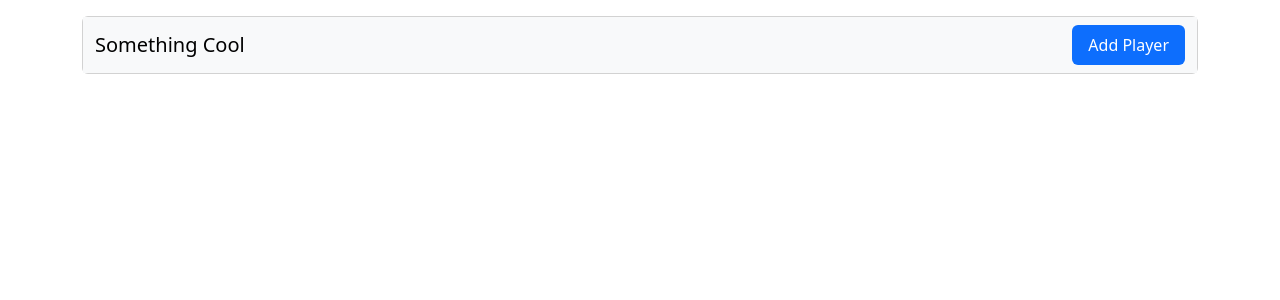
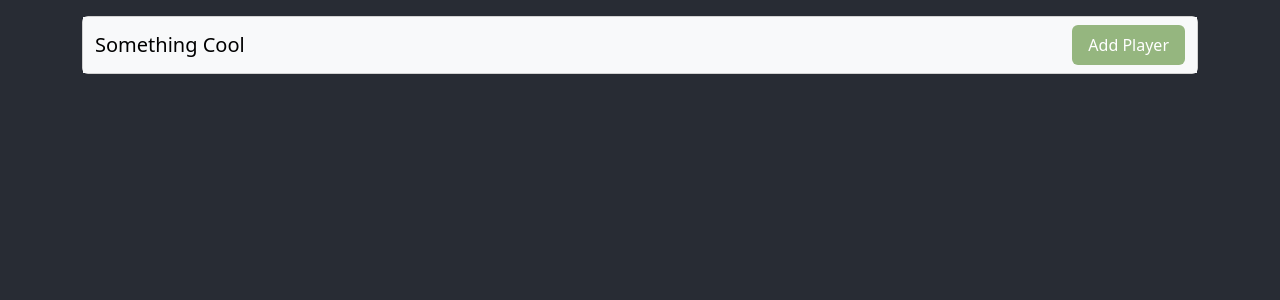
Before and after one commit to Caprisonne5/TennisScore, a React (Create React App) app: page / in a window 1280 px wide. Shown: the top 300 px of the page. Built offline with nearby package versions, Linux system fonts and the light colour scheme.

Commit message:
Colors for background and buttons

```diff
--- a/src/App.js
+++ b/src/App.js
@@ -15,8 +15,8 @@ function App() {
                     Something Cool
                 </NavbarBrand>
                 <Nav className="mr-auto" pills>
-                    <NavItem>
-                        <NavLink tag={Link} to={"/addPlayer"} active>
+                    <NavItem >
+                        <NavLink style={{background:"#95b67f"}} tag={Link} to={"/addPlayer"} active>
                             Add Player
                         </NavLink>
                     </NavItem>
--- a/src/components/AddMatch.js
+++ b/src/components/AddMatch.js
@@ -1,5 +1,5 @@
 import {useSelector} from "react-redux";
-import {CardTitle, Row} from "reactstrap";
+import {CardTitle} from "reactstrap";
 import Button from "react-bootstrap/Button";
 import "../styles/AddMatch.css"
 
--- a/src/components/MatchCard.js
+++ b/src/components/MatchCard.js
@@ -100,7 +100,7 @@ const MatchCard = () => {
                                             <PlayerStrengths Player={Player2}/>
                                         </Card>
                                     </Col>
-                                    <Button style={{background: "#95b67f", borderColor: "#526843"}} className={"AddMatchButton"} onClick={() => setAddMatch(true)}>Add Match 🎾</Button>
+                                    <Button style={{background: "#95b67f", borderColor: "#59833d"}} className={"AddMatchButton"} onClick={() => setAddMatch(true)}>Add Match 🎾</Button>
                                 </Row>
                             )
                     }
--- a/src/components/PlayerStrengths.js
+++ b/src/components/PlayerStrengths.js
@@ -1,5 +1,5 @@
 import {Card, Col, Label, Progress, Row, Spinner} from "reactstrap";
-
+import "../styles/MatchCard.css"
 const PlayerStrengths = ({Player})=> {
 
     let strengths = Object.keys(Player.strengths);
@@ -21,7 +21,7 @@ const PlayerStrengths = ({Player})=> {
                                 </Label>
                             </Col>
                             <Col xs={8}>
-                                <Progress style={{marginTop: 6}} id={strength.toString()} value={Player.strengths[strength]}>
+                                <Progress style={{marginTop: 6}} barClassName={"strengthProgress"} color={"green"} id={strength.toString()} value={Player.strengths[strength]}>
                                     {Player.strengths[strength]}
                                 </Progress>
                             </Col>
--- a/src/styles/AddMatch.css
+++ b/src/styles/AddMatch.css
@@ -24,6 +24,7 @@
     grid-row: 1 / 2;
     font-family: "Impact", sans-serif;
     font-size: 2rem;
+    color: white;
 }
 
 .player1Btn{
--- a/src/styles/App.css
+++ b/src/styles/App.css
@@ -8,7 +8,7 @@
 }
 
 body{
-
+  background-color: #282c34;
 }
 
 @media (prefers-reduced-motion: no-preference) {
--- a/src/styles/Home.css
+++ b/src/styles/Home.css
@@ -1,5 +1,8 @@
+
+
 .container{
     border: none;
+    background-color: #282c34;
 }
 
 .playerselectionRow {
--- a/src/styles/MatchCard.css
+++ b/src/styles/MatchCard.css
@@ -3,6 +3,7 @@
     display: flex;
     justify-content: center;
     margin-top: 1rem;
+    background-color: #282c34;
 }
 
 .PlayerCards{
@@ -47,6 +48,10 @@
     text-align: center;
 }
 
+.strengthProgress {
+    background-color: #92b37c;
+}
+
 @media only screen and (min-width: 768px) {
 
 }
```
Lines whose indentation alone changed are shown as unchanged.
